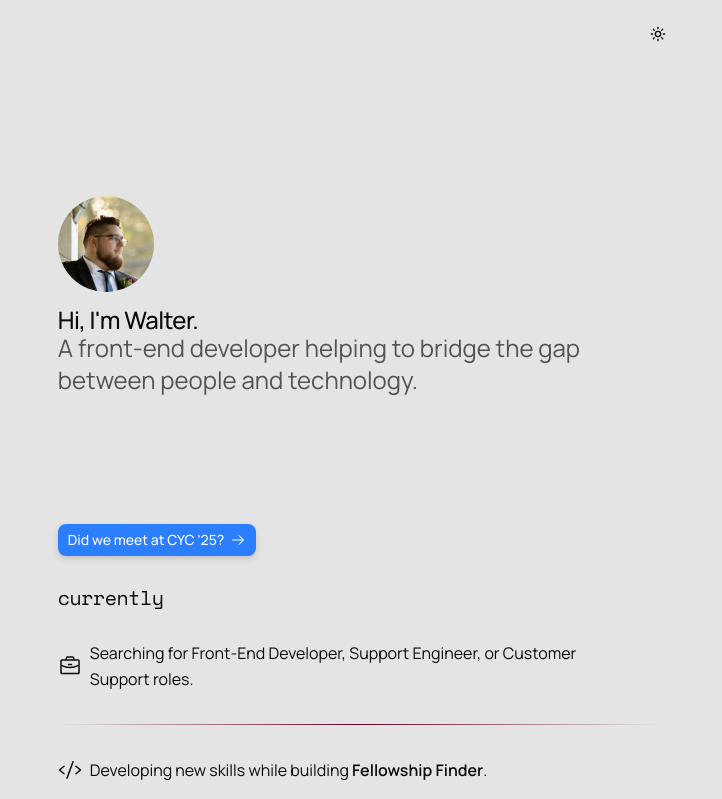
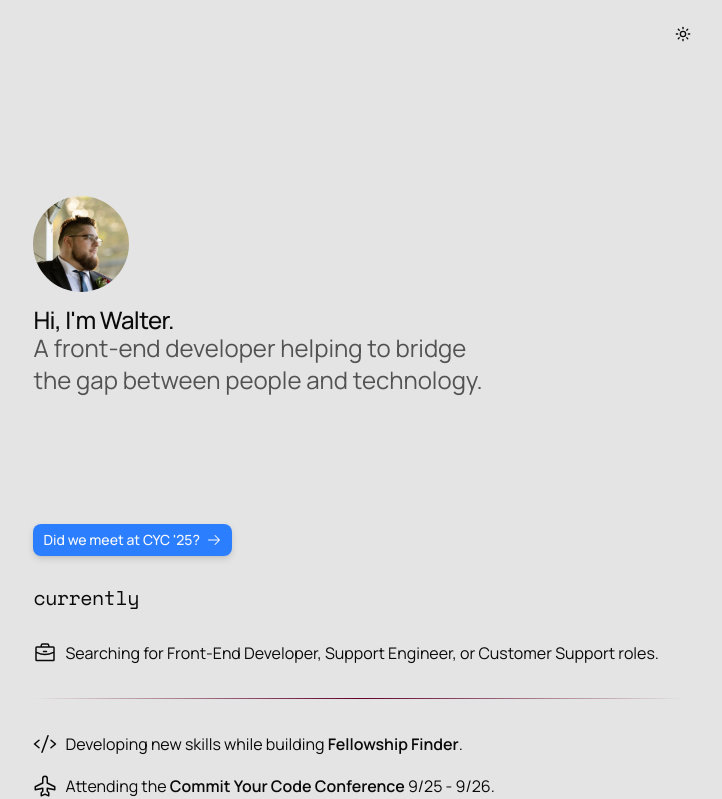
Before and after one commit to walterfurrer/portfolio-v2, a Next.js app: page / in a window 1280 px wide. Shown: the top 799 px of the page, without its empty margins (281-1003 px from the left). Built offline with nearby package versions, Linux system fonts and the light colour scheme.

Commit message:
Further style tweaks

```diff
--- a/app/globals.css
+++ b/app/globals.css
@@ -160,7 +160,7 @@
     @apply border-border/50 outline-ring/50 scroll-smooth;
   }
   body {
-    @apply bg-background text-foreground font-sans leading-relaxed text-pretty antialiased;
+    @apply bg-background text-foreground font-sans leading-relaxed antialiased;
   }
 
   h1,
--- a/app/layout.tsx
+++ b/app/layout.tsx
@@ -46,7 +46,7 @@ export default function RootLayout({
             enableSystem
             disableTransitionOnChange
           >
-            <div className="container mx-auto mb-32 flex max-w-prose min-w-sm flex-col">
+            <div className="mx-auto mb-32 flex max-w-[70ch] min-w-xs flex-col">
               <main>{children}</main>
             </div>
           </ThemeProvider>
--- a/components/Background.tsx
+++ b/components/Background.tsx
@@ -2,7 +2,7 @@ export default function Background() {
   return (
     <section id="background" className="section">
       <h2 className="section-header">background</h2>
-      <div className="section-content">
+      <div className="section-content text-pretty">
         <p>
           With nearly two decades of experience in B2B account management and
           customer support, I bring a rare, user-centric perspective to software
--- a/components/Currently.tsx
+++ b/components/Currently.tsx
@@ -16,7 +16,7 @@ export default function Currently() {
           <div>
             <BriefcaseIcon weight="regular" size={24} className="h-full" />
           </div>
-          <p>
+          <p className="w-full">
             Searching for Front-End Developer, Support Engineer, or Customer
             Support roles.
           </p>
@@ -26,11 +26,12 @@ export default function Currently() {
           <div>
             <CodeIcon weight="regular" size={24} className="h-full" />
           </div>
-          <p>
+          <p className="w-full">
             Developing new skills while building{" "}
             <Link
               target="_blank"
               href={"https://github.com/walterfurrer/fellowship-finder"}
+              className="inline-flex"
             >
               Fellowship Finder
             </Link>
@@ -41,9 +42,13 @@ export default function Currently() {
           <div>
             <AirplaneIcon weight="regular" size={24} className="h-full" />
           </div>
-          <p>
+          <p w-full>
             Attending the{" "}
-            <Link target="_blank" href="https://www.commityourcode.com/">
+            <Link
+              target="_blank"
+              href="https://www.commityourcode.com/"
+              className="inline-flex"
+            >
               Commit Your Code Conference
             </Link>{" "}
             9/25 - 9/26.
```
Also changed, not shown: components/Header.tsx (+1 -1 lines).
